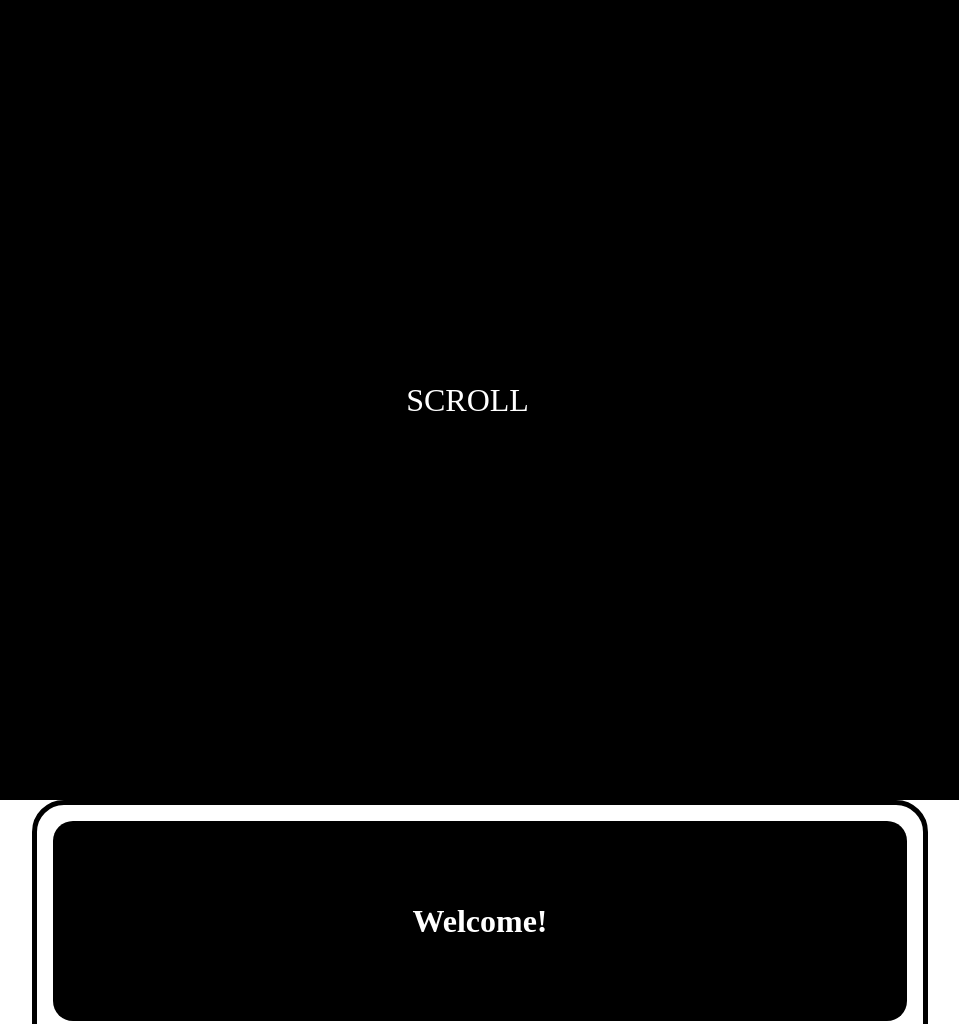
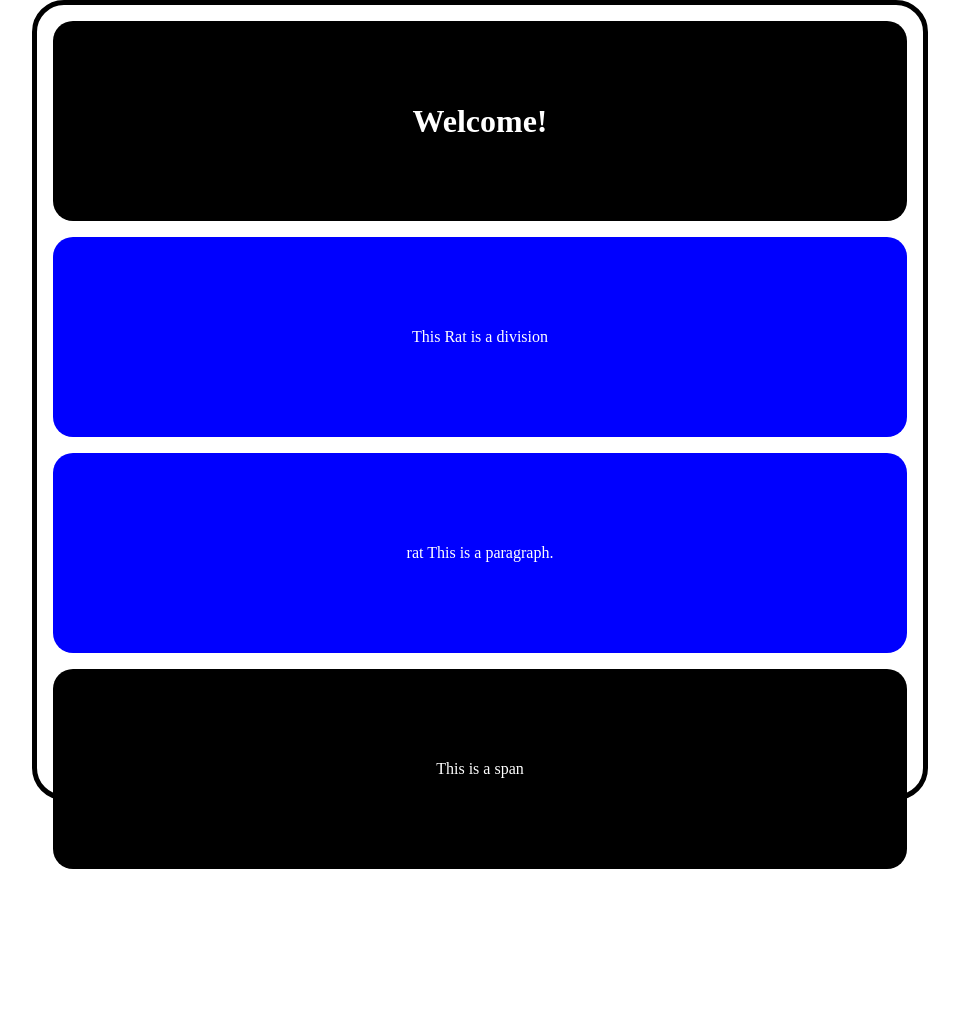
Before and after one commit to liveslemon/Aptech, a plain HTML site: page index.html in a window 1280 px wide. Shown: the top 1024 px of the page, without its empty margins (160-1119 px from the left). After the commit the page ends 869 px from the top, so only its background shows below. Drawn offline with Linux system fonts and the light colour scheme.

Commit message:
reverted back

```diff
--- a/index.html
+++ b/index.html
@@ -7,7 +7,7 @@
     <title>DOM project 1</title>
   </head>
   <body>
-    <div class="header">SCROLL</div>
+    <!-- <div class="header">SCROLL</div> -->
     <div class="container">
       <h1 class="heading child">Welcome!</h1>
       <div class="division child">This Rat is a division</div>
--- a/style.css
+++ b/style.css
@@ -13,13 +13,13 @@
   /* padding: 10px; */
 }
 
-/* body {
+body {
   display: flex;
   justify-content: center;
   align-items: center;
   min-height: 100vh;
   margin: 0;
-} */
+}
 
 .child {
   background-color: black;
@@ -30,7 +30,7 @@
   display: grid;
   place-content: center;
 }
-.header {
+/* .header {
   height: 100vh;
   width: 100vw;
   background-color: black;
@@ -38,4 +38,4 @@
   font-size: 2rem;
   display: grid;
   place-content: center;
-}
+} */
```
